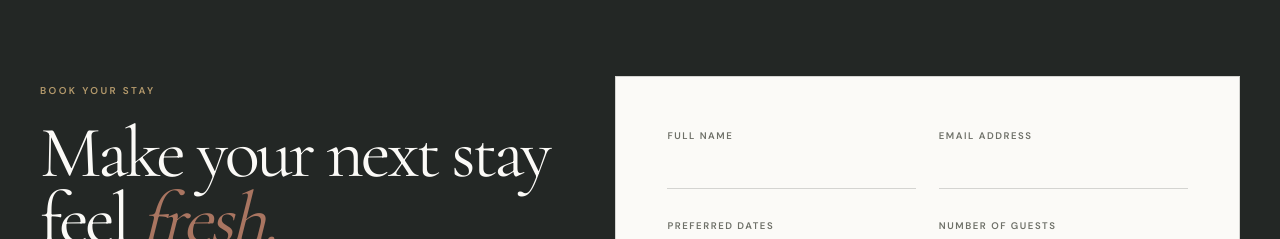
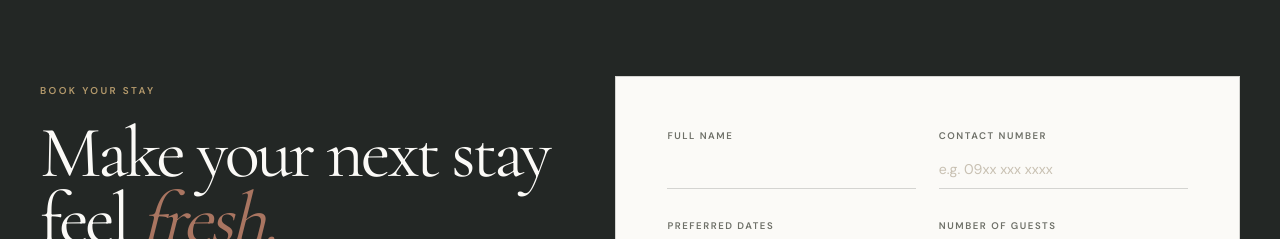
Before and after one commit to richardmerckg-web/estudio, a Next.js app: page / in a window 1280 px wide. Shown: the part 7960-8199 px from the top of the page. Built offline with nearby package versions, Linux system fonts and the light colour scheme.

Commit message:
Use contact number in booking form

```diff
--- a/components/BookingForm.tsx
+++ b/components/BookingForm.tsx
@@ -75,8 +75,16 @@ export default function BookingForm() {
             <input id="guest-name" name="name" type="text" autoComplete="name" required />
           </div>
           <div className="form-field">
-            <label htmlFor="guest-email">Email address</label>
-            <input id="guest-email" name="email" type="email" autoComplete="email" required />
+            <label htmlFor="contact-number">Contact number</label>
+            <input
+              id="contact-number"
+              name="contact_number"
+              type="tel"
+              autoComplete="tel"
+              inputMode="tel"
+              placeholder="e.g. 09xx xxx xxxx"
+              required
+            />
           </div>
           <div className="form-field">
             <label htmlFor="preferred-dates">Preferred dates</label>
```
